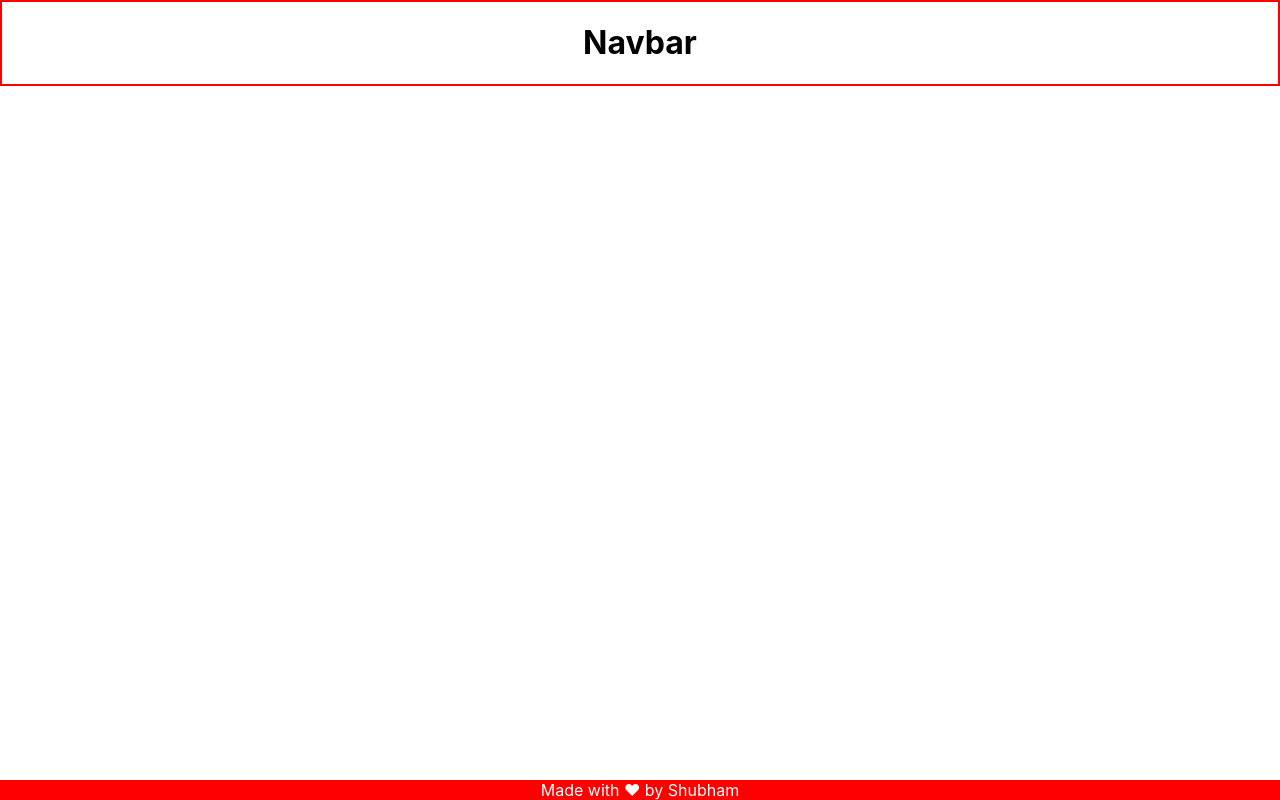
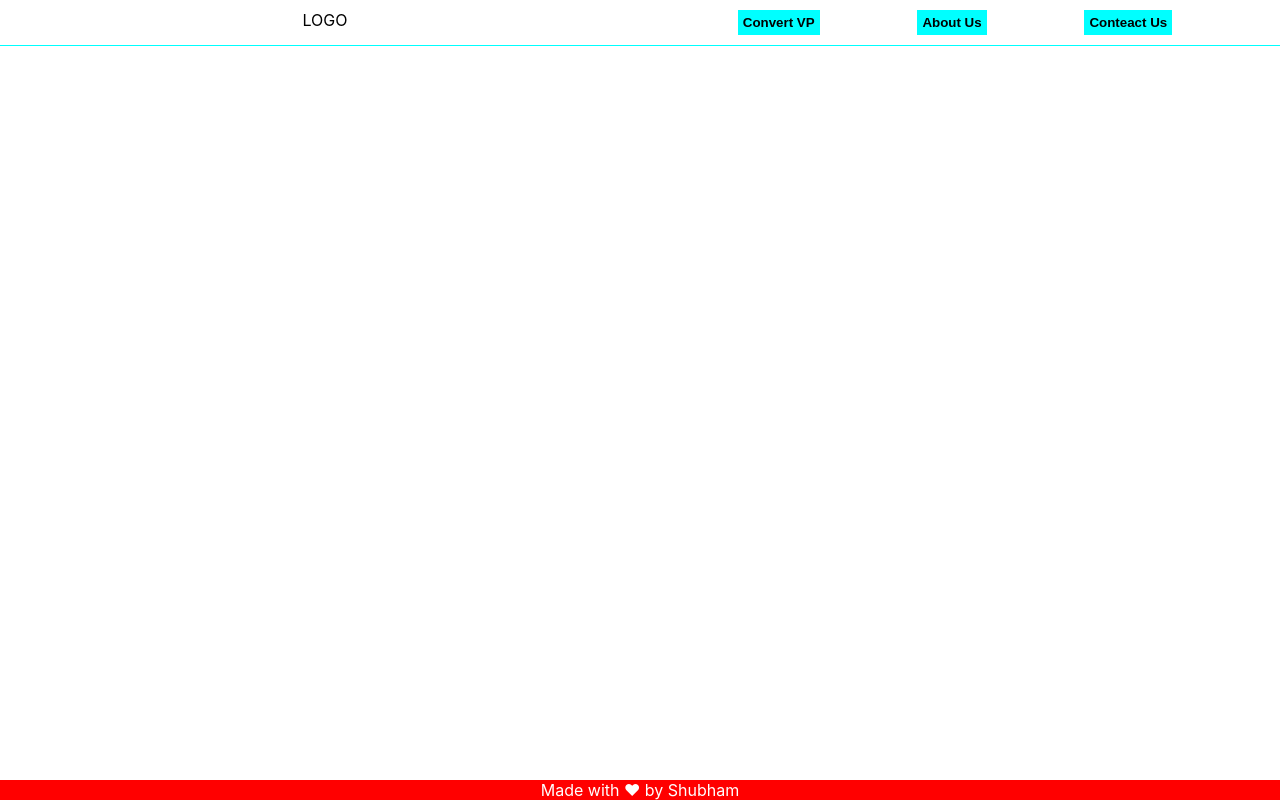
Before and after one commit to denny-Madhav/valo-exchange, a React (Create React App) app: page / in a window 1280 px wide. Built offline with nearby package versions, Linux system fonts and the light colour scheme.

Commit message:
navbar prototye with expi stikiness

```diff
--- a/src/components/Navbar.jsx
+++ b/src/components/Navbar.jsx
@@ -3,7 +3,14 @@ import React from 'react';
 function Navbar() {
   return (
     < div className="navbar">
-     <h1> Navbar </h1>
+     <div className='nav-logo'>LOGO</div>
+
+     <div className='nav-btns'>
+      <button className='btn'>Convert VP</button>
+      <button className='btn'>About Us</button>
+      <button className='btn'>Conteact Us</button>
+     </div>
+
     </div>
   )
 }
--- a/src/index.css
+++ b/src/index.css
@@ -16,8 +16,34 @@ code {
 }
 
 .navbar{
-  border: 2px solid red;
+  /* border: 2px solid red; */
+  border-bottom: 1px aqua solid;
   text-align: center;
+  display: flex;
+  justify-content: space-between;
+  padding: 10px;
+  /* testing stickiness */
+  position: sticky;
+  top: 0px;
+
+}
+
+.nav-logo{
+  text-align: center;
+  width: 50%;
+}
+
+.nav-btns{
+  width: 50%;
+display: flex;
+justify-content: space-evenly;
+}
+
+.btn{
+  padding:5px ;
+  background-color:aqua;
+  font-weight: bolder;
+  border: none;
 }
 
 .footer{
```
